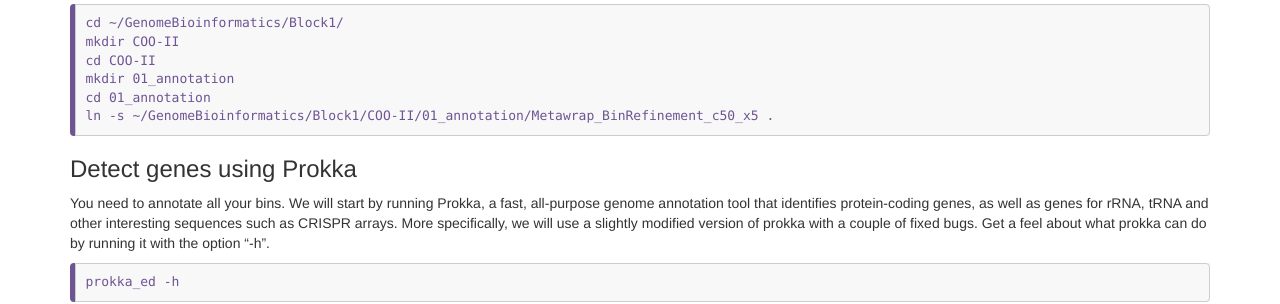
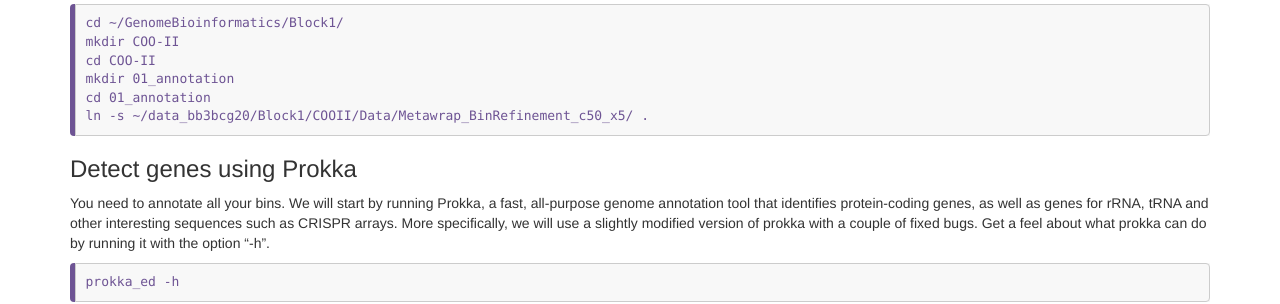
Before and after one commit to TeamMGE/GenomeBioinformaticsCourse, a Jekyll site: the page built from _episodes/21-COOII.md, in a window 1280 px wide. Shown: the part 469-773 px from the top of the page. Built offline with Jekyll 4.4.1, drawn with Linux system fonts in a browser that asks for light colours.

Commit message:
Update 21-COOII.md

```diff
--- a/_episodes/21-COOII.md
+++ b/_episodes/21-COOII.md
@@ -22,7 +22,7 @@ mkdir COO-II
 cd COO-II
 mkdir 01_annotation
 cd 01_annotation
-ln -s ~/GenomeBioinformatics/Block1/COO-II/01_annotation/Metawrap_BinRefinement_c50_x5 .
+ln -s ~/data_bb3bcg20/Block1/COOII/Data/Metawrap_BinRefinement_c50_x5/ .
 ~~~
 {: .bash}
 
```
